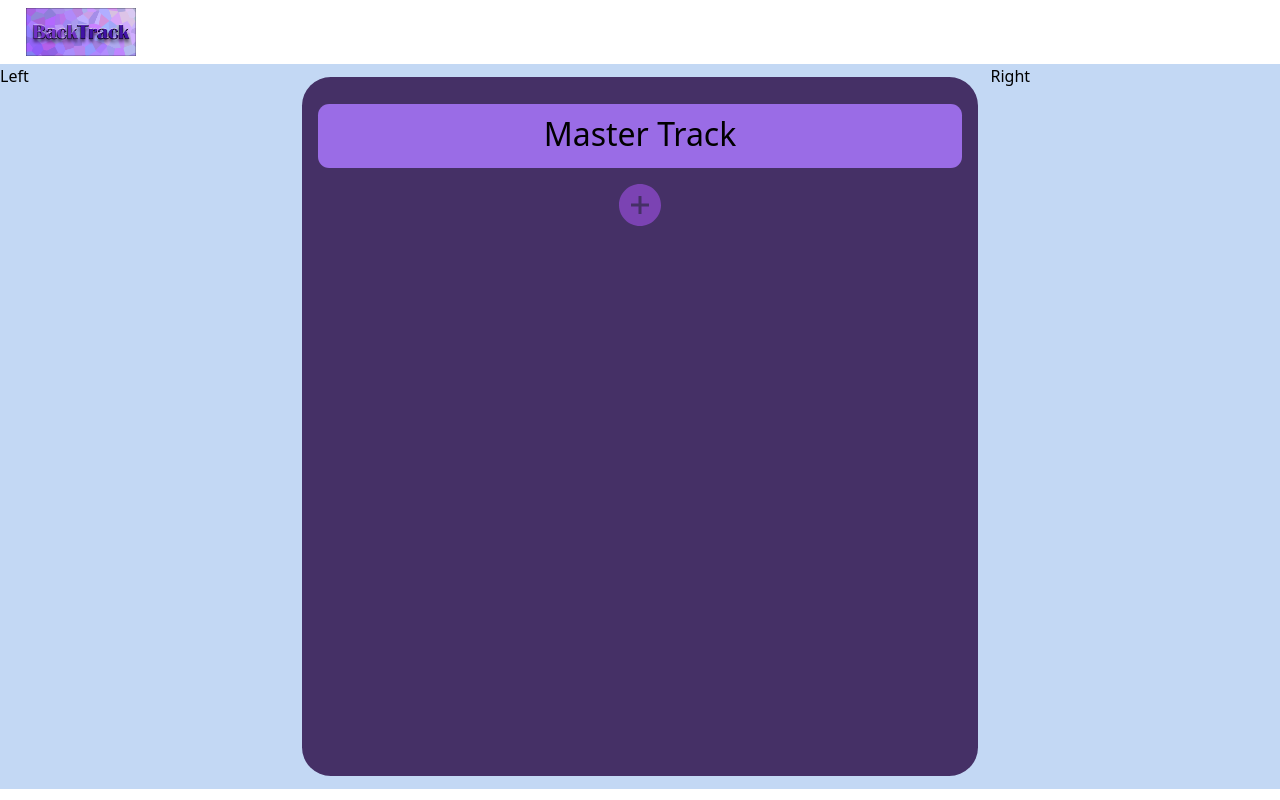
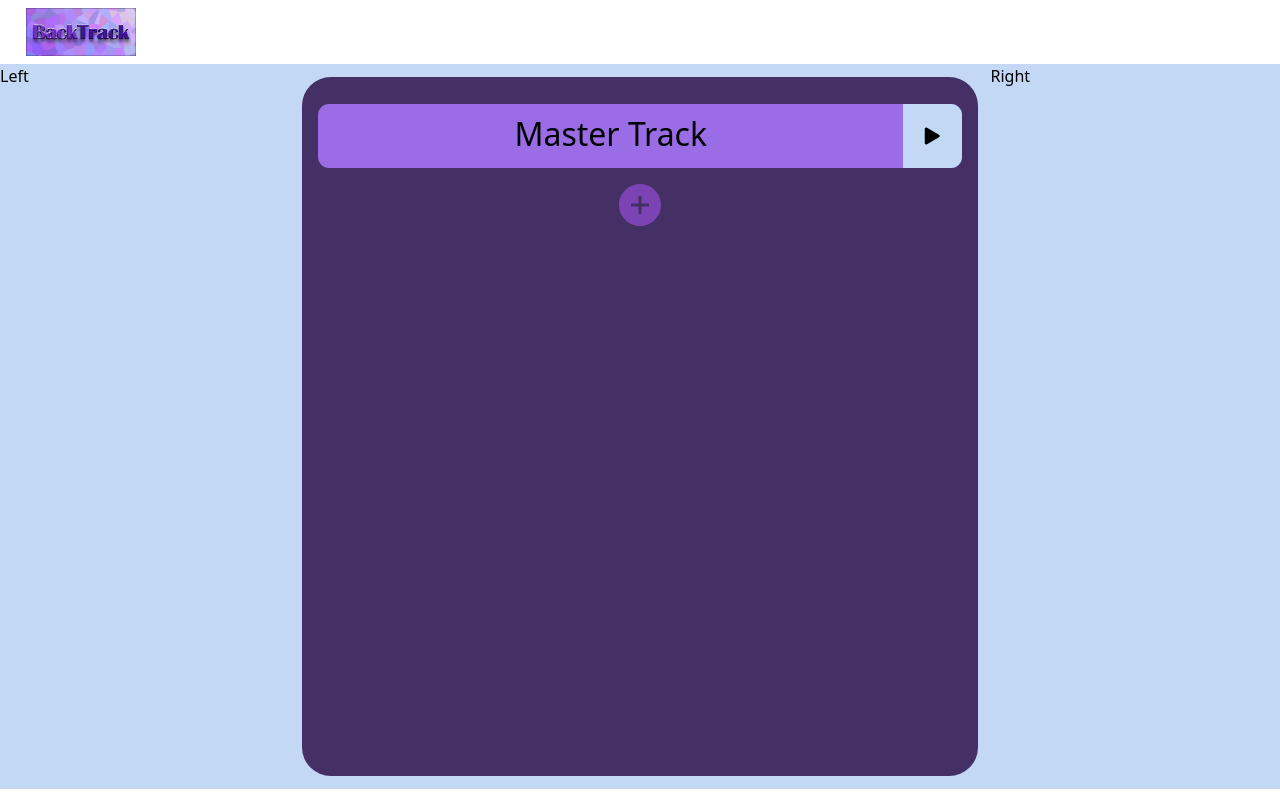
Before and after one commit to williamconvertino/backtrack, a Next.js app: page / in a window 1280 px wide. Built offline with nearby package versions, Linux system fonts and the light colour scheme.

Commit message:
Added type selection in AddMediaButton

```diff
--- a/components/tracks/MasterTrack.js
+++ b/components/tracks/MasterTrack.js
@@ -1,9 +1,30 @@
-import React from 'react'
+import React, {useRef} from 'react'
+import {useState} from 'react';
+import {BsFillPlayFill} from 'react-icons/bs'
+import {BsPauseFill} from 'react-icons/bs'
 
 function MasterTrack({title}) {
+
+  const [isPlaying, setIsPlaying] = useState(false);
+
+  const audioPlayer = useRef();
+
+  const toggleTrack = () => {
+    const statusPlaying = isPlaying;
+    setIsPlaying(!statusPlaying);
+    if (!statusPlaying) {
+      audioPlayer.current.play();
+    } else {
+      audioPlayer.current.pause();
+    }
+  }
+
   return (
     <div className='track master-track'>
       <div className='track-title'>{title}</div>
+      <button onClick={toggleTrack} className='play-pause-button-window'>
+          {isPlaying ?<BsPauseFill className='play-pause-button' size={30}/> : <BsFillPlayFill className='play-pause-button' size={30}/> }
+        </button>
     </div>
   )
 }
--- a/components/tracks/Track.js
+++ b/components/tracks/Track.js
@@ -1,22 +1,28 @@
 import React, { useState } from 'react'
 import {BsFillPlayFill} from 'react-icons/bs'
 import {BsPauseFill} from 'react-icons/bs'
+import { useRef } from 'react';
 
 function Track({title, songFile}) {
 
   const [isPlaying, setIsPlaying] = useState(false);
 
+  const audioPlayer = useRef();
 
   const toggleTrack = () => {
     const statusPlaying = isPlaying;
     setIsPlaying(!statusPlaying);
-
+    if (!statusPlaying) {
+      audioPlayer.current.play();
+    } else {
+      audioPlayer.current.pause();
+    }
   }
 
   return (
     <div className='track'>
         <div className='track-title'>{title}</div>
-        <audio src={songFile} preload='metadata'/>
+        <audio src='backtrack.mp3' preload='metadata' ref={audioPlayer}/>
         <button onClick={toggleTrack} className='play-pause-button-window'>
           {isPlaying ?<BsPauseFill className='play-pause-button' size={30}/> : <BsFillPlayFill className='play-pause-button' size={30}/> }
         </button>
--- a/components/tracks/TrackHub.js
+++ b/components/tracks/TrackHub.js
@@ -20,7 +20,6 @@ function TrackHub() {
   const [songFiles, setSongFiles] = useState([]);
 
   const createTrack = (fileList) => {
-
     setSongFiles(songFiles => [...songFiles, ...fileList] );
   }
 
@@ -33,7 +32,6 @@ function TrackHub() {
 
       <AddTrackButton processFunc={createTrack} />
 
-
     </div>
   )
 }
--- a/components/util/AddMediaButton.js
+++ b/components/util/AddMediaButton.js
@@ -1,6 +1,6 @@
 import React, {useRef} from 'react'
 
-function AddMediaButton({icon, processFunc, type, multiple}) {
+function AddMediaButton({icon, processFunc, accept, multiple}) {
 
   const filePickerRef = useRef();
 
@@ -11,7 +11,7 @@ function AddMediaButton({icon, processFunc, type, multiple}) {
   return (
     <div className='add-media-button' onClick={() => filePickerRef.current.click()}>
         {icon}
-        <input hidden multiple={multiple} accept={type} type="file" onChange={handleFiles} ref={filePickerRef} />
+        <input hidden multiple={multiple} accept={accept} type="file" onChange={handleFiles} ref={filePickerRef} />
     </div>
   )
 }
--- a/components/util/AddTrackButton.js
+++ b/components/util/AddTrackButton.js
@@ -4,7 +4,7 @@ import {AiFillPlusCircle} from 'react-icons/ai';
 
 function AddTrackButton({processFunc}) {
   return (
-    <AddMediaButton type="mp3/wav" multiple processFunc={processFunc} icon={<AiFillPlusCircle className='add-track-button'size={20}/>} />
+    <AddMediaButton accept='.wav,.mp3' multiple processFunc={processFunc} icon={<AiFillPlusCircle className='add-track-button'size={20}/>} />
   )
 }
 
```
Also changed, not shown: 1 other file (tests, documents, lock files or other folders).
